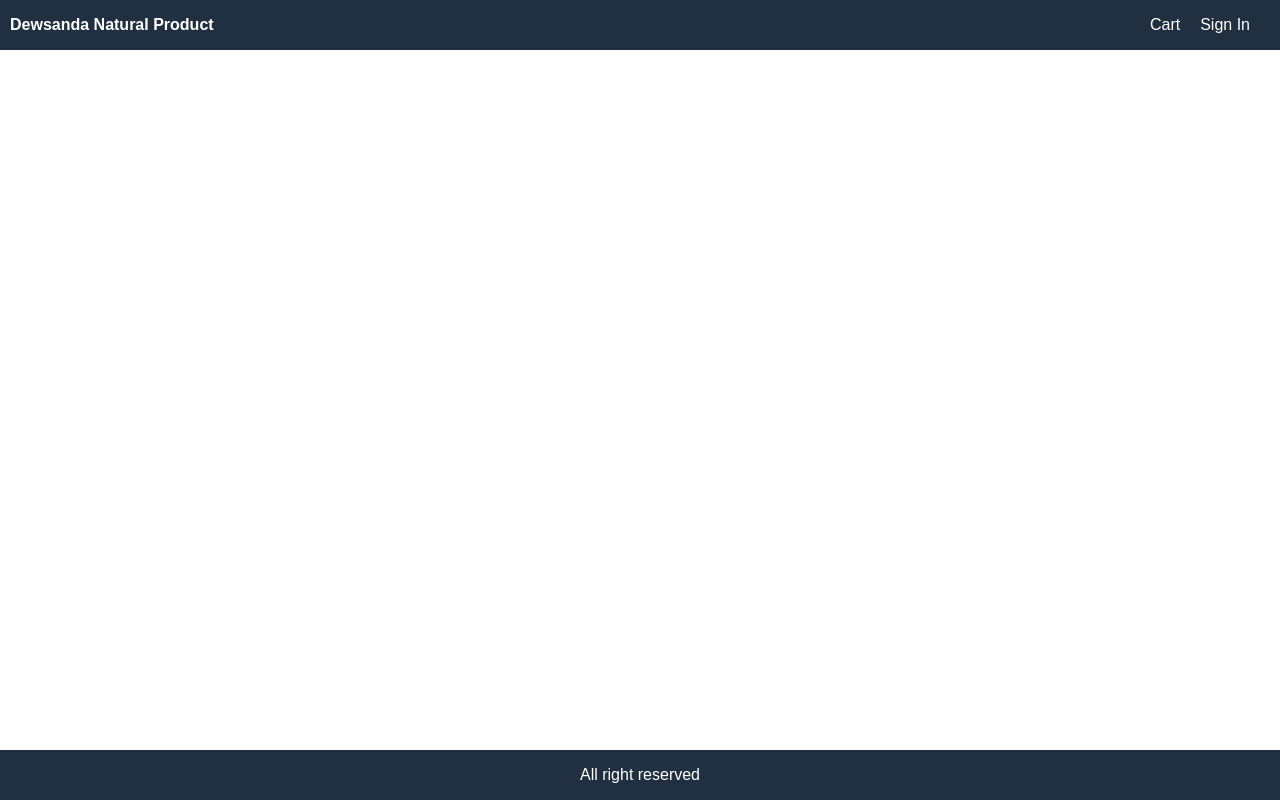
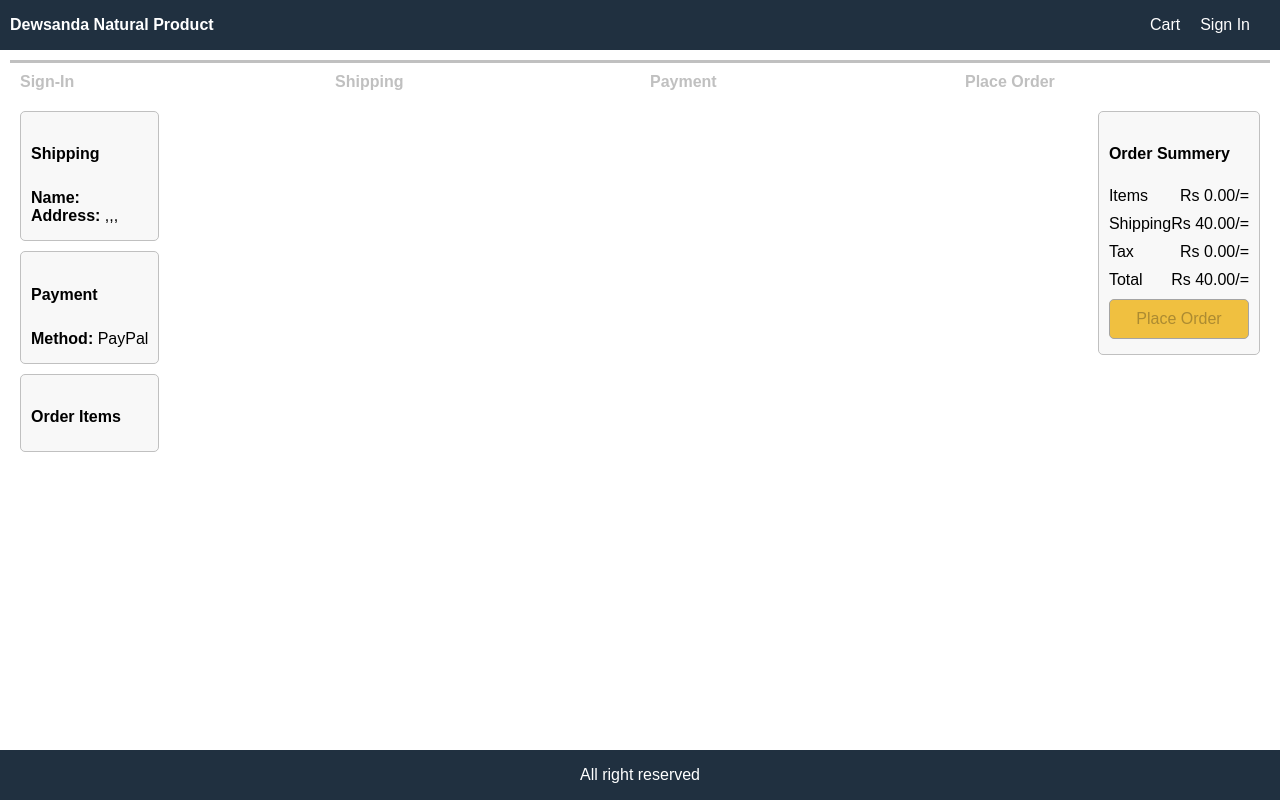
Before and after one commit to CB-Creation/Dewsanda-App, a React (Create React App) app in the folder frontend/: page /placeorder in a window 1280 px wide. Built offline with nearby package versions, Linux system fonts and the light colour scheme; the HTML template or start-up script is replaced by a standard one.

Commit message:
Add place order

```diff
--- a/frontend/src/App.js
+++ b/frontend/src/App.js
@@ -6,6 +6,7 @@ import { signout } from './actions/userActions';
 import CartScreen from './screens/CartScreen';
 import HomeScreen from './screens/HomeScreen';
 import PaymentMethodScreen from './screens/PaymentMethodScreen';
+import PlaceOrderScreen from './screens/PlaceOrderScreen';
 import ProductScreen from './screens/ProductScreen';
 import RegisterScreen from './screens/RegisterScreen';
 import ShippingAddressScreen from './screens/ShippingAddressScreen';
@@ -52,6 +53,7 @@ function App() {
             </div>
     </header>
     <main>
+    <Route path="/placeorder" component={PlaceOrderScreen}></Route>
     <Route path="/payment" component={PaymentMethodScreen}></Route>
     <Route path="/register" component={RegisterScreen}></Route>
     <Route path="/shipping" component={ShippingAddressScreen}></Route>
--- a/frontend/src/actions/cartActions.js
+++ b/frontend/src/actions/cartActions.js
@@ -32,5 +32,5 @@ export const saveShippingAddress=(data)=>(dispatch)=>{
 }
 
 export const savePaymentMethod =(data)=>(dispatch)=>{
-    dispatch({type:CART_SAVE_PAYMENT_METHOD,payload:data})
+    dispatch({type:CART_SAVE_PAYMENT_METHOD,payload:data});
 };
--- a/frontend/src/reducers/cartReducers.js
+++ b/frontend/src/reducers/cartReducers.js
@@ -27,7 +27,7 @@ export const cartReducer = (state={cartItems:[]},action)=>{
         case CART_SAVE_SHIPPING_ADDRESS:
             return{...state, shippingAddress:action.payload}
         case CART_SAVE_PAYMENT_METHOD:
-            return{...state,paymentMethod:action.payload}
+            return{...state,paymentMethod:action.payload};
         default:
             return state;
     }
--- a/frontend/src/reducers/userReducer.js
+++ b/frontend/src/reducers/userReducer.js
@@ -5,11 +5,11 @@ export const userSigninReducer =(state={},action)=>{
         case USER_SIGNIN_REQUEST:
             return{loading:true};
         case USER_SIGNIN_SUCCESS:
-            return{loading:false,userInfo:action.payload}
+            return{loading:false,userInfo:action.payload,signIn:true}
         case USER_SIGNIN_FAIL:
             return{loading:false,error:action.payload};
         case USER_SIGNOUT:
-            return {};
+            return {signIn:false};
         default:return state;
     }
 }
--- a/frontend/src/screens/PaymentMethodScreen.js
+++ b/frontend/src/screens/PaymentMethodScreen.js
@@ -1,8 +1,7 @@
-import { checkPropTypes } from 'prop-types';
 import React, { useState } from 'react';
 import { useDispatch, useSelector } from 'react-redux';
 import CheckoutSteps from '../components/CheckoutSteps';
-import { CART_SAVE_PAYMENT_METHOD } from '../constants/cartConstants';
+import {savePaymentMethod} from '../actions/cartActions';
 
 export default function PaymentMethodScreen(props){
 
@@ -12,10 +11,11 @@ export default function PaymentMethodScreen(props){
         props.history.push('/shipping');
     }
     const [paymentMethod,setPaymentMethod]=useState('PayPal');
+
     const dispatch=useDispatch();
     const submitHandler=(e)=>{
         e.preventDefault();
-        dispatch(CART_SAVE_PAYMENT_METHOD(paymentMethod));
+        dispatch(savePaymentMethod(paymentMethod));
         props.history.push('/placeorder');
     }
     return(
--- /dev/null
+++ b/frontend/src/screens/PlaceOrderScreen.js
@@ -0,0 +1,133 @@
+import React from 'react';
+import { useSelector } from 'react-redux';
+import { Link } from 'react-router-dom';
+import CheckoutSteps from '../components/CheckoutSteps';
+
+export default function PlaceOrderScreen(props){
+    const cart=useSelector(state=>state.cart);
+    if(!cart.paymentMethod){
+        props.history.push('/payment');
+    }
+
+    const toPrice=(num)=>{ return(Number(num.toFixed(2)))};
+        cart.itemsPrice=toPrice(cart.cartItems.reduce((a,c)=>a+c.qty*c.price,0))
+        cart.shippingPrice=cart.itemsPrice>1000? toPrice(0): toPrice(40);
+        cart.taxPrice=toPrice(0.05*cart.itemsPrice);
+        cart.totalPrice=cart.itemsPrice+cart.shippingPrice+cart.taxPrice;
+
+        const placeOrderHandler=(e)=>{
+            e.preventDefault();
+        }
+    return(
+        <div>
+            {console.log(cart.itemsPrice)}
+            <CheckoutSteps step1 step2 step3 step4></CheckoutSteps>
+            <div className='row top'>
+                <div className='col-2'>
+                    <ul>
+                        <li className='cart'>
+                            <div className='card card-body'>
+                                <h2>
+                                    Shipping
+                                </h2>
+                                <p>
+                                    <strong>Name: </strong>
+                                    {cart.shippingAddress.fullName}<br/>
+                                    <strong>Address: </strong>{cart.shippingAddress.address},{cart.shippingAddress.city},{cart.shippingAddress.postalCode},{cart.shippingAddress.country}
+                                </p>
+                            </div>
+
+                        </li>
+                        <li className='cart'>
+                            <div className='card card-body'>
+                                <h2>
+                                    Payment
+                                </h2>
+                                <p>
+                                <strong>Method: </strong>   {cart.paymentMethod}
+                                </p>
+                            </div>
+
+                        </li>
+                        <li className='cart'>
+                            <div className='card card-body'>
+                                <h2>
+                                    Order Items
+                                </h2>
+                    <ul>
+                        {
+                            cart.cartItems.map((item)=>(
+
+                                <li key={item.product}>
+                                    <div className="row">
+                                        <div>
+                                            <img
+                                            src={item.image}
+                                            alt={item.name}
+                                            className="small"></img>
+                                        </div>
+                                        <div className="min-30">
+                                        <Link to={`/product/${item.product}`}>{item.name}</Link>
+                                        </div>
+                                        <div>
+                                           {item.qty} *  {item.price} = Rs {item.qty*item.price}/=
+                                        </div>
+                                    </div>
+                                </li>
+                ))
+                        }
+                    </ul>
+
+                            </div>
+
+                        </li>
+                    </ul>
+                </div>
+                <div className='col-1'>
+                    <div className='card card-body'>
+                        <ul>
+                            <li>
+                                <h2>Order Summery</h2>
+                            </li>
+                            <li>
+                                <div className='row'>
+                                    <div>Items</div>
+                                    <div>Rs {cart.itemsPrice.toFixed(2)}/=</div>
+                                </div>
+                            </li>
+                            <li>
+                                <div className='row'>
+                                    <div>Shipping</div>
+                                    <div>Rs {cart.shippingPrice.toFixed(2)}/=</div>
+                                </div>
+                            </li>
+                            <li>
+                                <div className='row'>
+                                    <div>Tax</div>
+                                    <div>Rs {cart.taxPrice.toFixed(2)}/=</div>
+                                </div>
+                            </li>
+                            <li>
+                                <div className='row'>
+                                    <div>Total </div>
+                                    <div>Rs {cart.totalPrice.toFixed(2)}/=</div>
+                                </div>
+                            </li>
+                            <li>
+                                <button
+                                type='button'
+                                onClick={placeOrderHandler}
+                                className='primary block'
+                                disabled={cart.cartItems.length===0}
+                                >
+                                    Place Order
+                                </button>
+                            </li>
+                        </ul>
+
+                    </div>
+                </div>
+            </div>
+        </div>
+    )
+}
--- a/frontend/src/screens/ShippingAddressScreen.js
+++ b/frontend/src/screens/ShippingAddressScreen.js
@@ -19,6 +19,7 @@ export default function ShippingAddressScreen(props){
     const [country,setCountry]=useState(shippingAddress.country);
     const [postalCode,setPostalCode]=useState(shippingAddress.postalCode);
     const dispatch = useDispatch();
+
     const submitHandler=(e)=>{
         e.preventDefault();
         dispatch(saveShippingAddress({
@@ -34,7 +35,7 @@ export default function ShippingAddressScreen(props){
                 <h1>
                     Shipping Address
                 </h1>
-                <lable htmlFor='fullName'>Full Name</lable>
+                <label htmlFor='fullName'>Full Name</label>
                 <input
                 type='text'
                 id='fullName'
@@ -44,7 +45,7 @@ export default function ShippingAddressScreen(props){
                 required></input>
             </div>
             <div>
-                <lable htmlFor='address'>Address</lable>
+                <label htmlFor='address'>Address</label>
                 <input
                 type='text'
                 id='address'
@@ -54,7 +55,7 @@ export default function ShippingAddressScreen(props){
                 required></input>
             </div>
             <div>
-                <lable htmlFor='city'>City</lable>
+                <label htmlFor='city'>City</label>
                 <input
                 type='text'
                 id='city'
@@ -64,7 +65,7 @@ export default function ShippingAddressScreen(props){
                 required></input>
             </div>
             <div>
-                <lable htmlFor='postalCode'>PostalCode</lable>
+                <label htmlFor='postalCode'>PostalCode</label>
                 <input
                 type='text'
                 id='postalCode'
@@ -74,7 +75,7 @@ export default function ShippingAddressScreen(props){
                 required></input>
             </div>
             <div>
-                <lable htmlFor='country'>Country</lable>
+                <label htmlFor='country'>Country</label>
                 <input
                 type='text'
                 id='country'
@@ -84,7 +85,7 @@ export default function ShippingAddressScreen(props){
                 required></input>
             </div>
             <div>
-                <lable/>
+                <label/>
                 <button
                 className='primary'
                 type='submit'>Continue</button>
--- a/frontend/src/screens/SignInScreen.js
+++ b/frontend/src/screens/SignInScreen.js
@@ -18,12 +18,15 @@ export default function SignInScreen(props){
     :'/signin';
 
     const submitHandler=(e)=>{
+        console.log(props.location.search);
         e.preventDefault();
         dispatch(signin(email,password));
+        props.history.push('/cart');
 
     }
     useEffect(()=>{
         if(userInfo){
+
             props.history.push(redirect);
         }
     },[props.history, redirect, userInfo])
```
Also changed, not shown: frontend/src/screens/CartScreen.js (+12 -1 lines).
